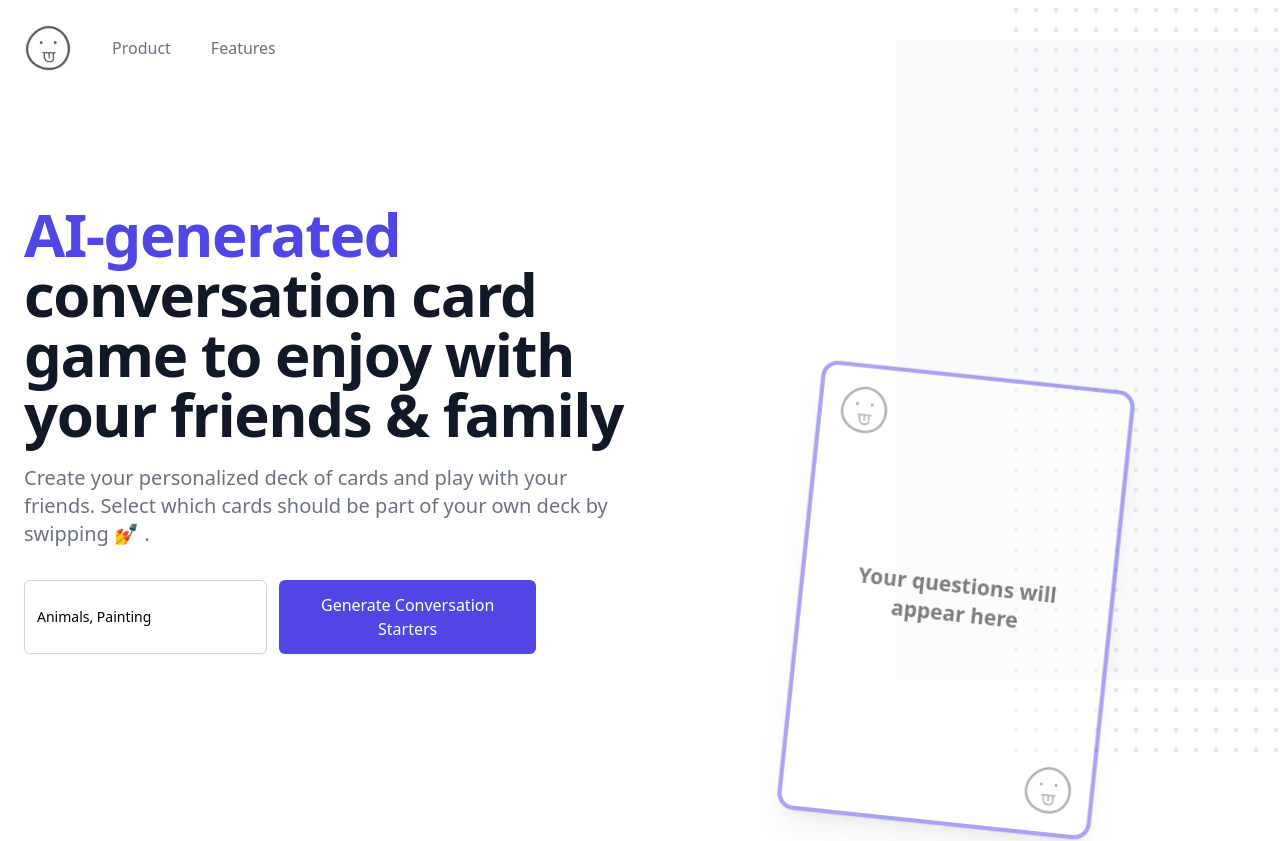
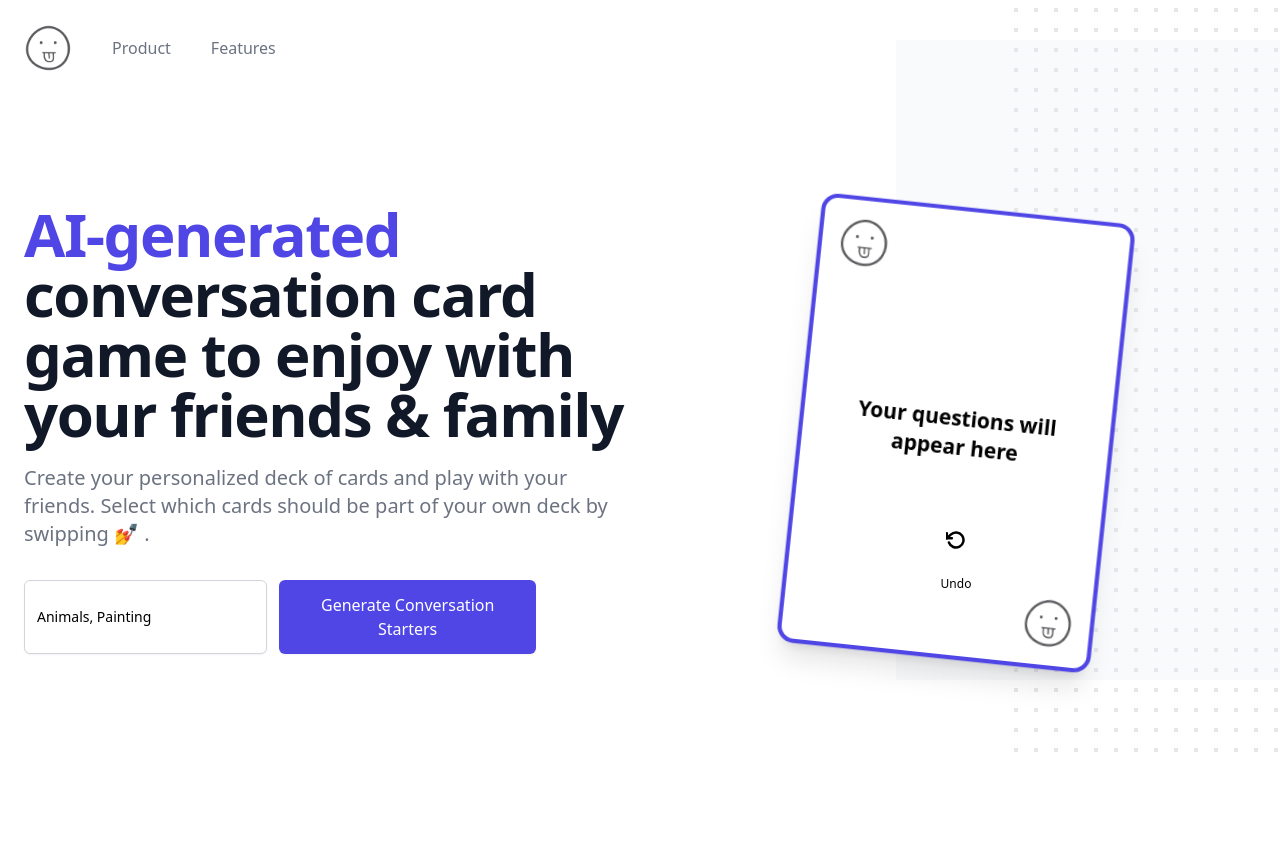
Before and after one commit to different-ai/card-game, a Next.js app: page /new in a window 1280 px wide. Shown: the top 841 px of the page. After the commit the page ends 800 px from the top, so only its background shows below. Built offline with nearby package versions, Linux system fonts and the light colour scheme.

Commit message:
style: tiny ux improvements

```diff
--- a/components/CardList.tsx
+++ b/components/CardList.tsx
@@ -8,17 +8,6 @@ import Head from "next/head";
 import Card from "./Card";
 import { useQuestionStore } from "../store";
 import RotateIcon from "./RotateIcon";
-
-export const CARDS = [
-  { id: 0, emoji: "🍅", name: "Tomato", color: "#E42100" },
-  { id: 1, emoji: "🍊", name: "Tangerine", color: "#F36000" },
-  { id: 2, emoji: "🍋", name: "Lemon", color: "#F3BC00" },
-  { id: 3, emoji: "🍐", name: "Pear", color: "#A0A226" },
-  { id: 4, emoji: "🥬", name: "Lettuce", color: "#349B19" },
-  { id: 5, emoji: "🫐", name: "Blueberries", color: "#70BBFF" },
-  { id: 6, emoji: "🍆", name: "Eggplant", color: "#7F4877" },
-  { id: 7, emoji: "🍇", name: "Grapes", color: "#BC2A6E" },
-];
 
 const CardList = () => {
   const { questions, addQuestion, removeQuestion } = useQuestionStore(
@@ -41,7 +30,6 @@ const CardList = () => {
   const removeCard = (oldCard: CardType, swipe: SwipeType) => {
     setHistory((current) => [...current, { ...oldCard, swipe }]);
     removeQuestion(oldCard.id);
-    setResult((current) => ({ ...current, [swipe]: current[swipe] + 1 }));
   };
 
   const undoSwipe = () => {
@@ -53,12 +41,11 @@ const CardList = () => {
           return card.id !== newCard.id;
         })
       );
-      setResult((current) => ({ ...current, [swipe]: current[swipe] - 1 }));
-      addQuestion(newCard.id);
+      addQuestion(newCard);
     }
   };
   return (
-    <div className="relative flex flex-col justify-center items-center w-full h-screen gradient">
+    <div className="relative flex flex-col justify-center items-center w-full min-h-[350px] gradient">
       <AnimatePresence>
         {cards.map((card: any, index: number) => (
           <Card
@@ -75,7 +62,6 @@ const CardList = () => {
         <AnimatePresence>
           <Card
             cardNumber={0}
-            className="opacity-50"
             header=""
             key="0"
             active={true}
--- a/pages/new.js
+++ b/pages/new.js
@@ -172,13 +172,13 @@ export default function Example() {
               <p className="mt-3 text-base text-gray-500 sm:mt-5 sm:text-xl lg:text-lg xl:text-xl">
                 Create your personalized deck of cards and play with your
                 friends. Select which cards should be part of your own deck by
-                swipping 💅{" "}.
+                swipping 💅 .
               </p>
               <div className="mt-8 sm:mx-auto sm:max-w-lg sm:text-center lg:mx-0 lg:text-left">
                 <QuestionGenerator />
               </div>
             </div>
-            <div className="relative mt-12 sm:mx-auto sm:max-w-lg lg:col-span-6 lg:mx-0 lg:mt-0 lg:flex lg:max-w-none lg:items-center">
+            <div className="relative mt-12 sm:mx-auto sm:max-w-lg lg:col-span-6 lg:mx-0 lg:mt-0 lg:flex lg:max-w-none lg:items-center min-h-[350px]">
               <svg
                 className="absolute top-0 left-1/2 origin-top -translate-x-1/2 -translate-y-8 scale-75 transform sm:scale-100 lg:hidden"
                 width={640}
```
